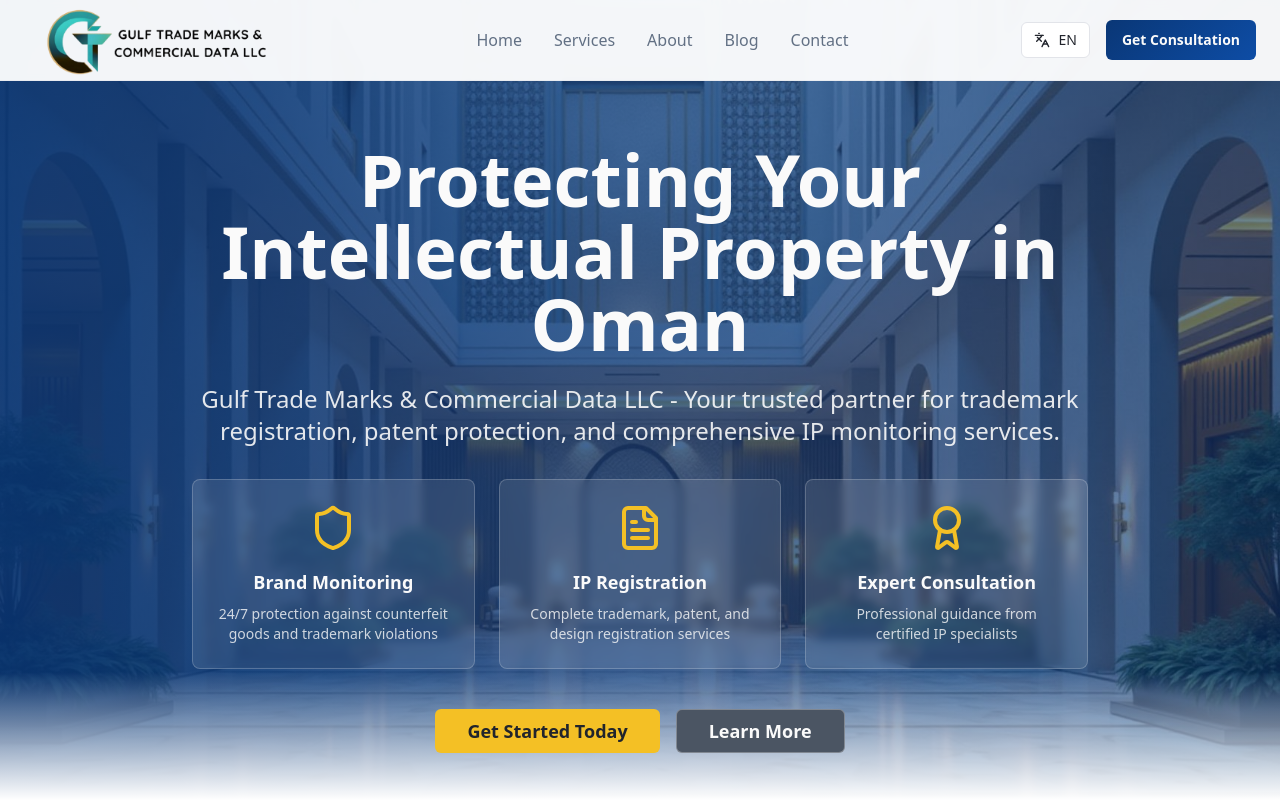
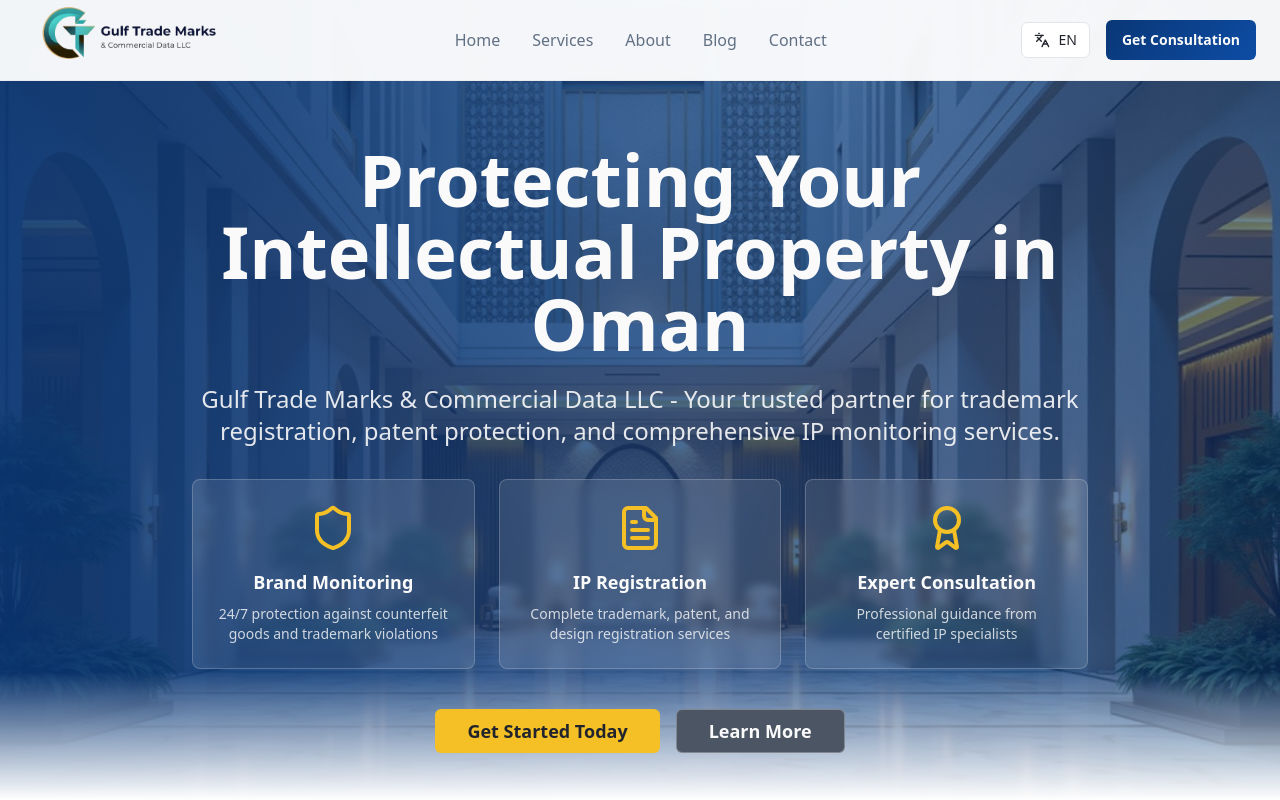
Before and after one commit to MaheshM-Velvetbud/omani-intellect-guard, a React (Vite) app: page / in a window 1280 px wide. Shown: the top 800 px of the page. Built offline with nearby package versions, Linux system fonts and the light colour scheme.

Commit message:
change the logo

```diff
--- a/src/components/Footer.tsx
+++ b/src/components/Footer.tsx
@@ -29,7 +29,7 @@ const Footer = () => {
               <div className="w-64 h-12  rounded-lg flex items-center justify-center">
                <div className="flex items-center">
             <img
-              src="/Images/logo2.png"
+              src="/Images/gulftradelogo.png"
               alt="Gulf Trade Marks Logo"
               className="h-42 w-auto"
             />
--- a/src/components/Header.tsx
+++ b/src/components/Header.tsx
@@ -28,9 +28,9 @@ const Header = () => {
           {/* Logo */}
           <div className="flex items-center">
             <img
-              src="/Images/logo2.png"
+              src="/Images/gulftradelogo.png"
               alt="Gulf Trade Marks Logo"
-              className="h-32 md:h-42 w-auto"
+              className="h-36 md:h-42  w-auto"
             />
           </div>
 
```
Also changed, not shown: public/Images/gulflogo.png (deleted), public/Images/gulftradelogo.png (added).
